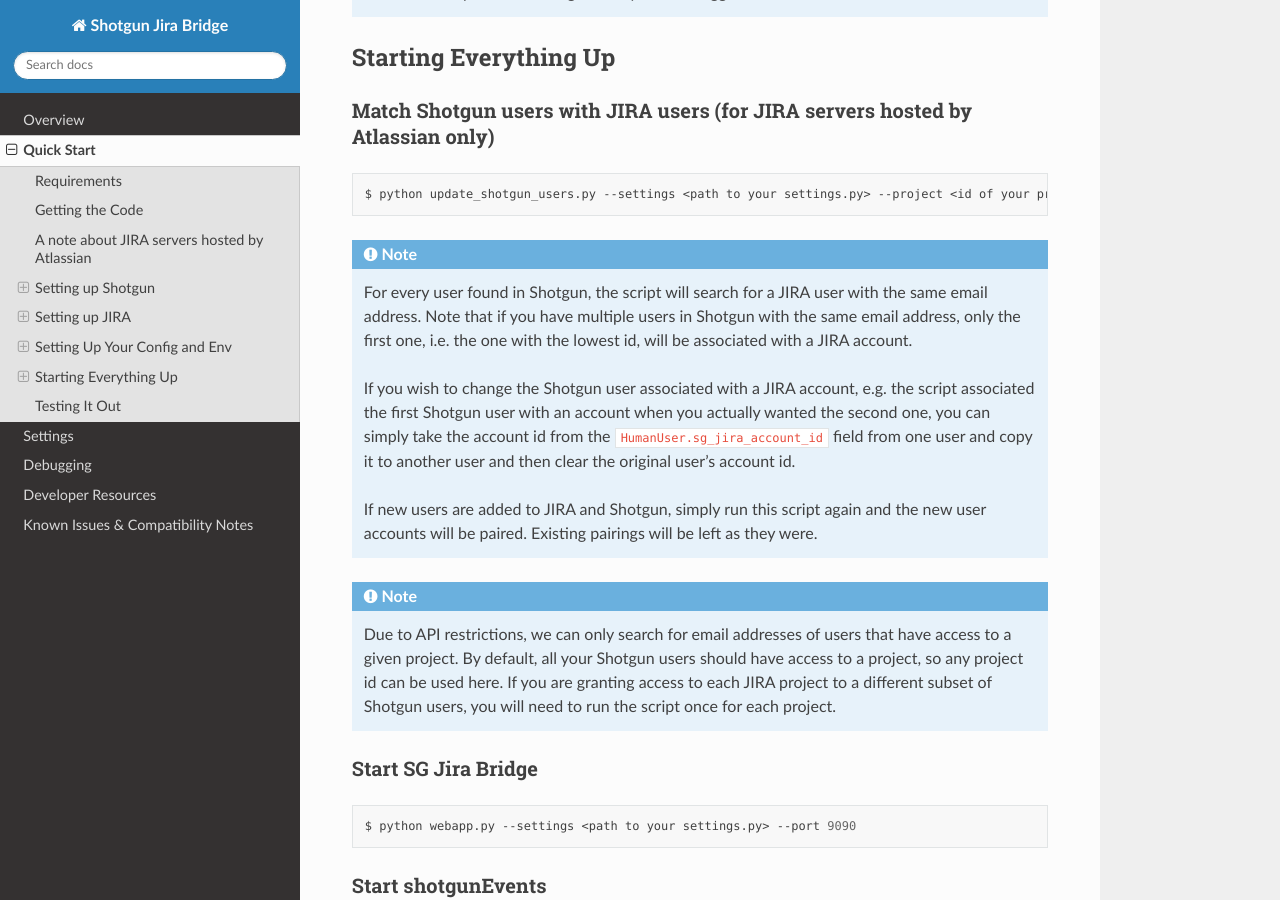
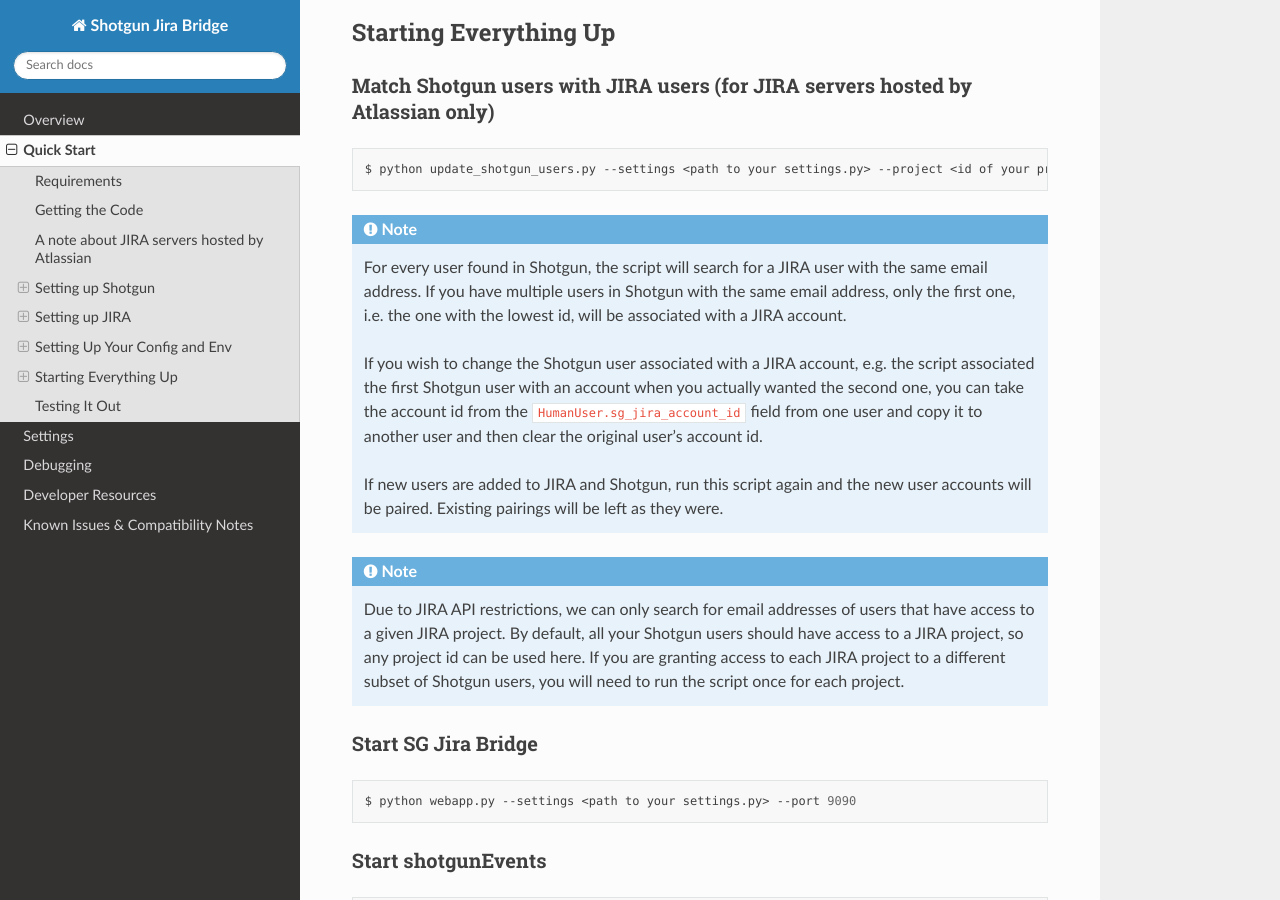
Before and after one commit to shotgunsoftware/sg-jira-bridge, a Sphinx documentation site: the page built from docs/quickstart.rst, in a window 1280 px wide and 900 px high, scrolled down 5109 px. Built offline with Sphinx 7.4.7 and the Read the Docs theme 2.0.0, drawn with Linux system fonts in a browser that asks for light colours; some of the changed text lies outside the part shown.

Commit message:
phrasing!

```diff
--- a/docs/quickstart.rst
+++ b/docs/quickstart.rst
@@ -267,25 +266,25 @@
 
 .. note::
     For every user found in Shotgun, the script will search for a JIRA user with
-    the same email address. Note that if you have multiple users in Shotgun with
+    the same email address. If you have multiple users in Shotgun with
     the same email address, only the first one, i.e. the one with the lowest id,
     will be associated with a JIRA account.
 
     If you wish to change the Shotgun user associated with a JIRA account, e.g. the
     script associated the first Shotgun user with an account when you actually wanted
-    the second one, you can simply take the account id from the ``HumanUser.sg_jira_account_id``
+    the second one, you can take the account id from the ``HumanUser.sg_jira_account_id``
     field from one user and copy it to another user and then clear the original user's
     account id.
 
-    If new users are added to JIRA and Shotgun, simply run this script again and the new user
+    If new users are added to JIRA and Shotgun, run this script again and the new user
     accounts will be paired. Existing pairings will be left as they were.
 
 .. note::
-    Due to API restrictions, we can only search for email addresses of users that have access
-    to a given project. By default, all your Shotgun users should have access to a project,
-    so any project id can be used here. If you are granting access to each JIRA project
-    to a different subset of Shotgun users, you will need to run the script once for each
-    project.
+    Due to JIRA API restrictions, we can only search for email addresses of users
+    that have access to a given JIRA project. By default, all your Shotgun users
+    should have access to a JIRA project, so any project id can be used here.
+    If you are granting access to each JIRA project to a different subset of
+    Shotgun users, you will need to run the script once for each project.
 
 Start SG Jira Bridge
 ====================
```
Also changed, not shown: other parts of docs/quickstart.rst (+1 -2 lines).
